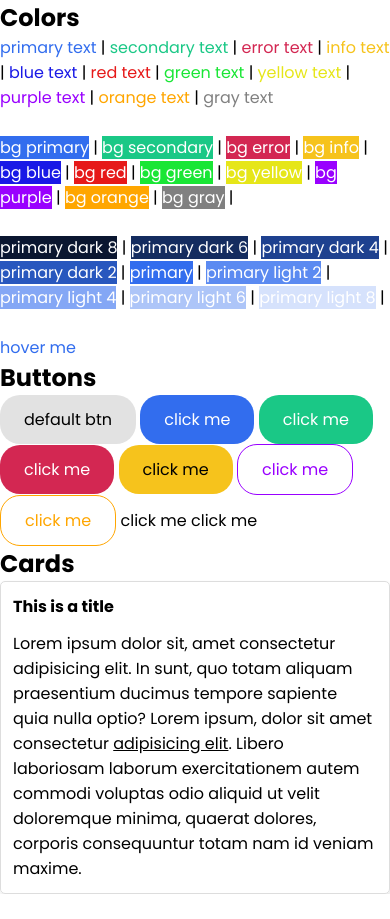
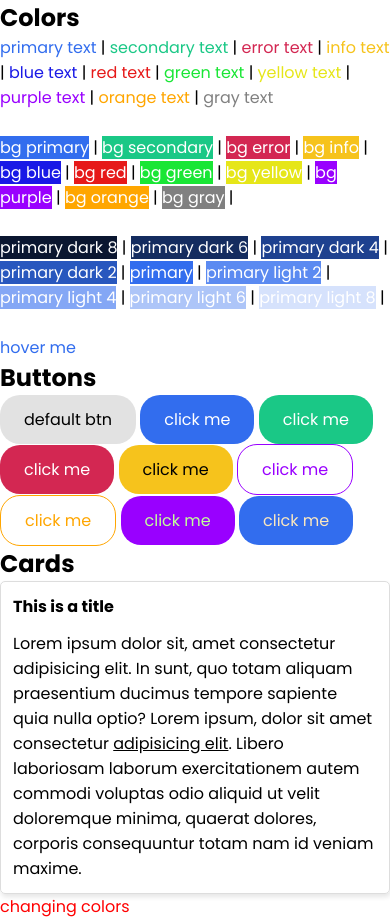
Before and after one commit to maryamjavedox19/sass, a website: page index.html in a window 390 px wide. Before the commit the page ends 894 px from the top, so only its background shows below. Drawn offline with Linux system fonts and the light colour scheme.

Commit message:
media queries

```diff
--- a/index.html
+++ b/index.html
@@ -81,7 +81,7 @@
     </div>
 
     <!-- grid system -->
-
+    <div class="responsive-test">changing colors</div>
     <!-- utilities -->
 
   <!-- </div> -->
--- /dev/null
+++ b/shinobi/_breakpoints.scss
@@ -0,0 +1,64 @@
+$breakpoints: (
+  "xs": 0,
+  "sm": 480px,
+  "md": 720px,
+  "lg": 960px,
+  "xl": 1200px,
+);
+
+@mixin xs {
+  @media (min-width: map-get($breakpoints, "xs")) {
+    @content;   //it means we can user different property for dif mixins which will come in place of mixin
+  }
+}
+
+@mixin sm {
+  @media (min-width: map-get($breakpoints, "sm")) {
+    @content;
+  }
+}
+
+@mixin md {
+  @media (min-width: map-get($breakpoints, "md")) {
+    @content;
+  }
+}
+
+@mixin lg {
+  @media (min-width: map-get($breakpoints, "lg")) {
+    @content;
+  }
+}
+
+@mixin xl {
+  @media (min-width: map-get($breakpoints, "xl")) {
+    @content;
+  }
+}
+
+@mixin breakpoint($bp: 0) {    //for some other breakpoint which is not included in above
+  @media (min-width: $bp) {
+    @content;
+  }
+}
+
+.responsive-test {
+  @include xs {
+    color: red;
+  }
+  @include sm {
+    color: blue;
+  }
+  @include md {
+    color: green;
+  }
+  @include lg {
+    color: purple;
+  }
+  @include xl {
+    color: orange;
+  }
+  @include breakpoint(1400px) {
+    color: pink;
+  }
+}
--- /dev/null
+++ b/shinobi/_utilities.scss
@@ -0,0 +1,179 @@
+@use 'sass:math';
+
+$utilities: (
+  "padding": (      //property
+    "prefix": "p",        //map
+    "values": (
+      "0": 0,
+      "1": $base-padding,
+      "2": $base-padding * 2,
+      "3": $base-padding * 4,
+      "4": $base-padding * 6,
+      "5": $base-padding * 8   //map till here
+    ),
+  ),
+  "padding-left": (
+    "prefix": "pl",
+    "values": (
+      "0": 0,
+      "1": $base-padding,
+      "2": $base-padding * 2,
+      "3": $base-padding * 4,
+      "4": $base-padding * 6,
+      "5": $base-padding * 8
+    ),
+  ),
+  "padding-right": (
+    "prefix": "pr",
+    "values": (
+      "0": 0,
+      "1": $base-padding,
+      "2": $base-padding * 2,
+      "3": $base-padding * 4,
+      "4": $base-padding * 6,
+      "5": $base-padding * 8
+    ),
+  ),
+  "padding-top": (
+    "prefix": "pt",
+    "values": (
+      "0": 0,
+      "1": $base-padding,
+      "2": $base-padding * 2,
+      "3": $base-padding * 4,
+      "4": $base-padding * 6,
+      "5": $base-padding * 8
+    ),
+  ),
+  "padding-bottom": (
+    "prefix": "pb",
+    "values": (
+      "0": 0,
+      "1": $base-padding,
+      "2": $base-padding * 2,
+      "3": $base-padding * 4,
+      "4": $base-padding * 6,
+      "5": $base-padding * 8
+    ),
+  ),
+  "margin": (
+    "prefix": "m",
+    "values": (
+      "0": 0,
+      "1": $base-margin,
+      "2": $base-margin * 2,
+      "3": $base-margin * 4,
+      "4": $base-margin * 6,
+      "5": $base-margin * 8
+    ),
+  ),
+  "margin-left": (
+    "prefix": "ml",
+    "values": (
+      "0": 0,
+      "1": $base-margin,
+      "2": $base-margin * 2,
+      "3": $base-margin * 4,
+      "4": $base-margin * 6,
+      "5": $base-margin * 8
+    ),
+  ),
+  "margin-right": (
+    "prefix": "mr",
+    "values": (
+      "0": 0,
+      "1": $base-margin,
+      "2": $base-margin * 2,
+      "3": $base-margin * 4,
+      "4": $base-margin * 6,
+      "5": $base-margin * 8
+    ),
+  ),
+  "margin-top": (
+    "prefix": "mt",
+    "values": (
+      "0": 0,
+      "1": $base-margin,
+      "2": $base-margin * 2,
+      "3": $base-margin * 4,
+      "4": $base-margin * 6,
+      "5": $base-margin * 8
+    ),
+  ),
+  "margin-bottom": (
+    "prefix": "mb",
+    "values": (
+      "0": 0,
+      "1": $base-margin,
+      "2": $base-margin * 2,
+      "3": $base-margin * 4,
+      "4": $base-margin * 6,
+      "5": $base-margin * 8
+    ),
+  ),
+
+  "opacity": (
+    "prefix": "o",
+    "values": (
+      "10": 0.1,
+      "20": 0.2,
+      "30": 0.3,
+      "40": 0.4,
+      "50": 0.5,
+      "60": 0.6,
+      "70": 0.7,
+      "80": 0.8,
+      "90": 0.9,
+      "100": 1,
+    ),
+  ),
+  "border-radius": (
+    "prefix": "br",
+    "values": (
+      "default": $base-border-radius,
+      "none": 0,
+      "xs": math.div($base-border-radius, 4),
+      "sm": math.div($base-border-radius, 2),
+      "lg": $base-border-radius * 2,
+      "full": 50%,
+    )
+  ),
+  "display": (
+    "prefix": "display",
+    "values": (
+      "n": none,
+      "b": block,
+      "f": flex,
+      "i": inline,
+      "i-b": inline-block
+    )
+  ),
+  "font-size": (
+    "prefix": "font",
+    "values": (
+      "sm": $font-size-sm,
+      "md": $base-font-size,
+      "lg": $font-size-lg,
+      "xl": $font-size-xl,
+      "xxl": $font-size-xxl
+    )
+  )
+);
+
+// generate utility classes
+@each $property, $map in $utilities {
+  $prefix: map-get($map, "prefix");
+  $values: map-get($map, "values");
+
+  @each $k, $v in $values {
+    @if($k == "default") {
+      .#{$prefix} {
+        #{$property}: $v;
+      }
+    } @else {
+      .#{$prefix}-#{$k}{
+        #{$property}: $v;
+      }
+    }
+  }
+}
--- a/shinobi/index.scss
+++ b/shinobi/index.scss
@@ -4,6 +4,8 @@
 
 // base & layout
 @import 'base';
+@import 'breakpoints';
+
 
 // colors
 @import "colors";
@@ -16,3 +18,4 @@
 
 
 // utilities (margin, padding, opacity, etc)
+@import 'utilities';
```
Also changed, not shown: css/index.css, shinobi/_functions.scss (renamed from shinobi/_funtions.scss).
